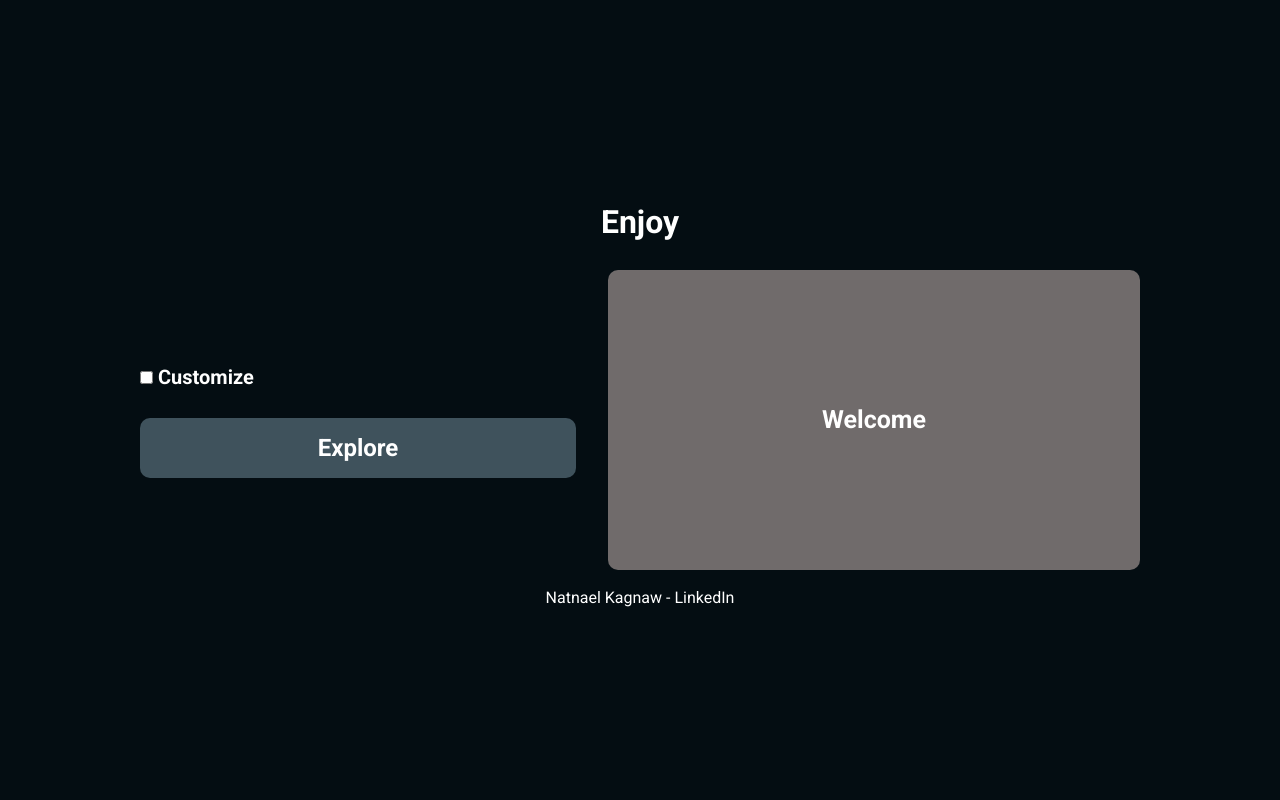
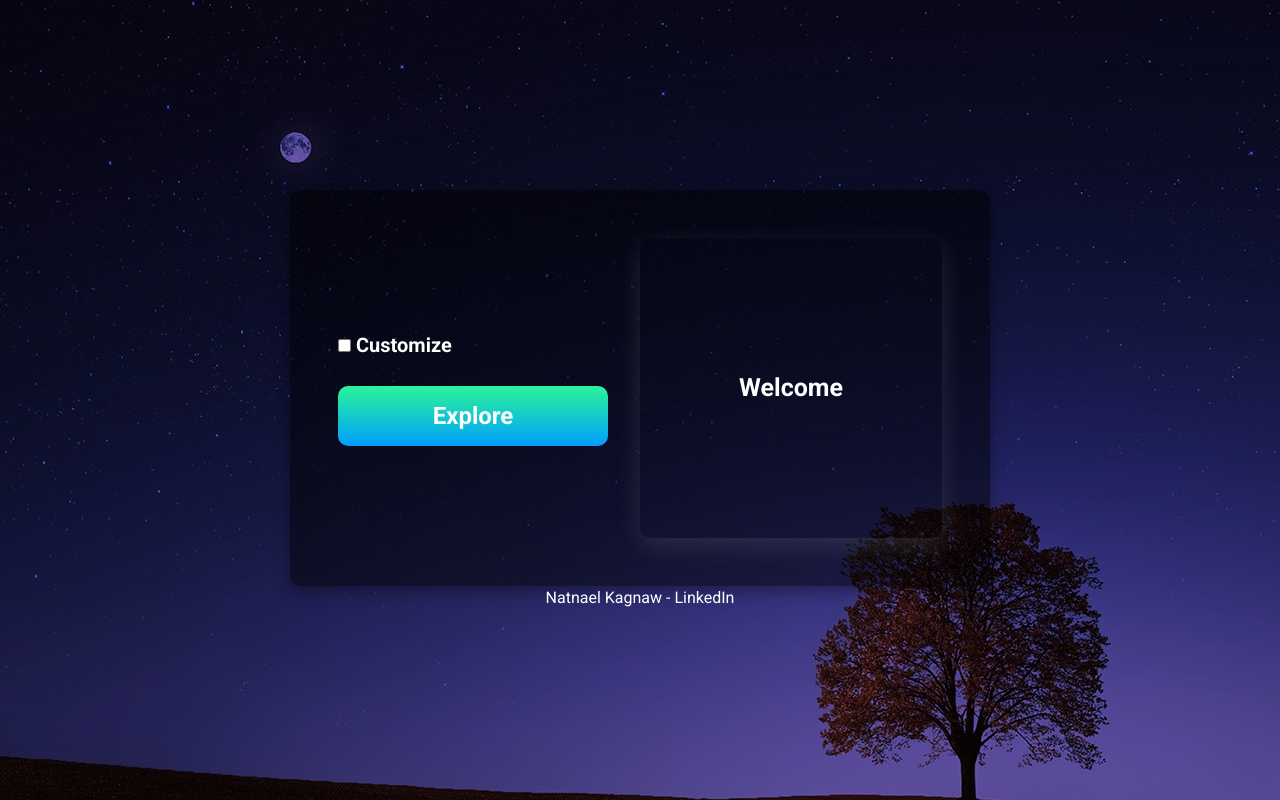
Before and after one commit to NatnaelSisay/Ideas, a React (Vite) app: page / in a window 1280 px wide. Built offline with nearby package versions, Linux system fonts and the light colour scheme.

Commit message:
changed background

```diff
--- a/src/App.css
+++ b/src/App.css
@@ -3,28 +3,34 @@
 :root {
 	--clr-bg-900: #040d12;
 	--clr-bg-400: #706b6b;
+	/* --clr-primary: #293024; */
 	--clr-primary: #fff;
 }
 
 body {
 	font-family: "Roboto", sans-serif;
-	background-color: var(--clr-bg-900);
-	color: white;
+	color: var(--clr-primary);
+
+	background: url("/background.jpeg");
+	background-color: hsl(257, 40%, 49%, 0.9);
+	background-blend-mode: multiply;
 }
 
 a {
 	color: inherit;
 }
 
-.header {
-	padding: 0.5rem;
-	text-align: center;
+.bored-card {
+	height: 100vh;
+	display: flex;
+	flex-direction: column;
+	justify-content: center;
 }
 
 .container {
 	max-width: 1000px;
 	width: 90%;
-	margin: auto;
+	margin: 0 auto;
 }
 
 .row {
@@ -48,15 +54,25 @@ a {
 	text-decoration: underline;
 }
 
+.card {
+	background-color: rgba(0, 0, 0, 0.5);
+	box-shadow: rgba(0, 0, 0, 0.35) 0px 5px 15px;
+
+	padding: 1em;
+	border-radius: 10px;
+	align-self: stretch;
+}
+
 .content__message {
-	width: 100%;
 	margin: 1em 0 1em;
 
-	background-color: var(--clr-bg-400);
+	box-shadow: rgba(149, 157, 165, 0.2) 0px 8px 24px;
 	color: var(--clr-primary);
-	padding: 3em;
+
 	border-radius: 10px;
 	min-height: 300px;
+
+	padding: 1em;
 
 	display: flex;
 	align-items: center;
@@ -76,13 +92,11 @@ a {
 	}
 
 	.content__message {
-		min-width: 300px;
 		order: 1;
 		flex: 1;
 	}
 
 	.content__controler {
-		min-width: 300px;
 		flex: 1;
 	}
 
@@ -92,4 +106,16 @@ a {
 		flex-direction: column;
 		justify-content: center;
 	}
+
+	.card {
+		min-width: 700px;
+		padding: 2em 3em;
+	}
+
+	.bored-card {
+		display: flex;
+		flex-direction: column;
+		align-items: center;
+		justify-content: center;
+	}
 }
--- a/src/App.jsx
+++ b/src/App.jsx
@@ -104,21 +104,16 @@ function App() {
 
 	return (
 		<>
-			<header className="header">
-				<h1 className="header__title">Enjoy</h1>
-			</header>
-
+			<div className="bored-card">
 				<main className="content">
-				<div className="container row">
+					<div className="container row card">
 						<div className="content__message">
 							{message.isError && <p>Error!</p>}
 							{message.isLoading && <p>Loading...</p>}
-
 							{!(message.isLoading || message.isError) && (
 								<Message data={message.data} />
 							)}
 						</div>
-
 						<div className="content__controler">
 							<Toggle value={showFilter} toggle={setShowFilter} />
 							{showFilter && (
@@ -130,6 +125,7 @@ function App() {
 						</div>
 					</div>
 				</main>
+
 				<div className="container center">
 					<a
 						className="link"
@@ -140,6 +136,7 @@ function App() {
 						Natnael Kagnaw - LinkedIn
 					</a>
 				</div>
+			</div>
 		</>
 	);
 }
--- a/src/components/button/index.css
+++ b/src/components/button/index.css
@@ -8,4 +8,10 @@
 	font-size: 24px;
 	color: white;
 	font-weight: bold;
+	background-image: linear-gradient(180deg, #2af598 0%, #009efd 100%);
+	transition: box-shadow ease-in-out 200ms;
 }
+
+.btn:is(:hover, :focus) {
+	box-shadow: rgba(0, 0, 0, 0.35) 0px 5px 15px;
+}
```
Also changed, not shown: public/background.jpeg (added). Lines whose indentation alone changed are shown as unchanged.
